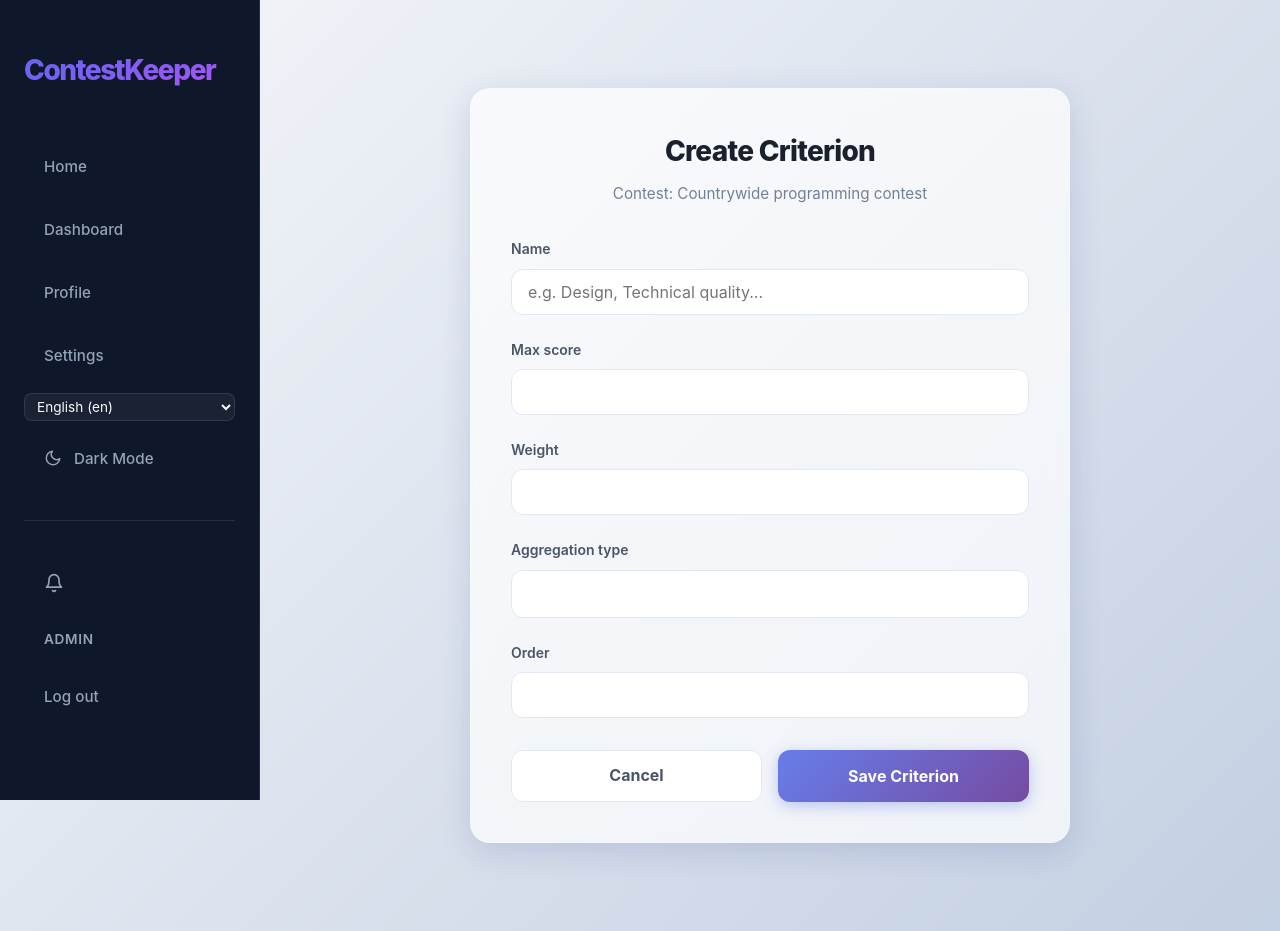
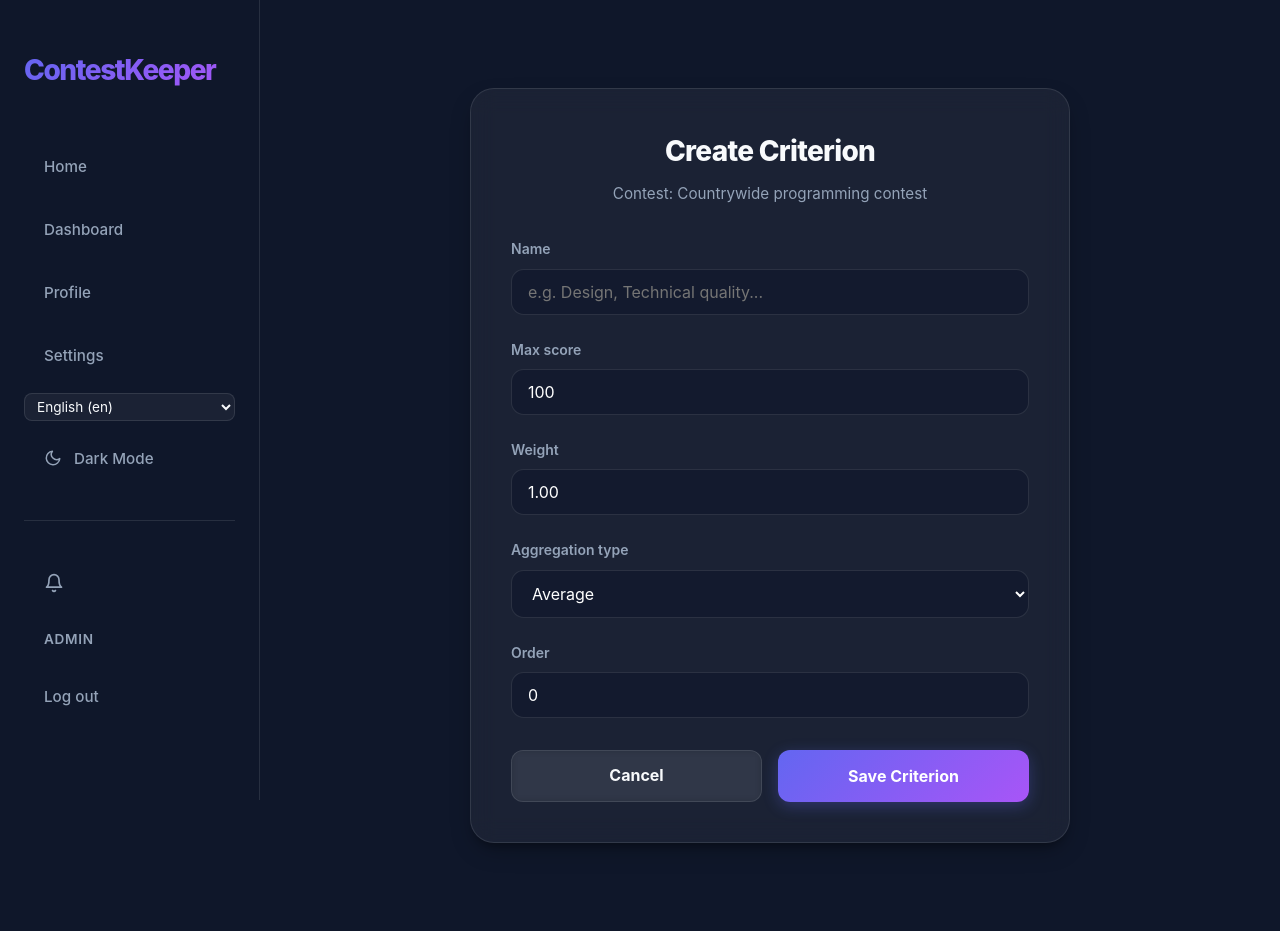
Before and after one commit to yourbrolol/team404NotFound, a Django app: page /en/contests/10/criteria/new/ in a window 1280 px wide. Run offline with Django 5.2, Linux system fonts and the light colour scheme; a user stored in the database is signed in; data comes from the database, SQL or seed files in the repository; some web fonts are replaced.

Commit message:
changed some hardcoded text variables

```diff
--- a/ContestKeeper/app/static/css/contests/criterion_form.css
+++ b/ContestKeeper/app/static/css/contests/criterion_form.css
@@ -1,20 +1,20 @@
 :root {
-    --glass-bg: rgba(255, 255, 255, 0.7);
-    --glass-border: rgba(255, 255, 255, 0.3);
-    --glass-shadow: 0 8px 32px 0 rgba(31, 38, 135, 0.15);
+    --glass-bg: var(--bg-card);
+    --glass-border: var(--border);
+    --glass-shadow: var(--shadow-lg);
 }
 
 body {
-    background: linear-gradient(135deg, #f5f7fa 0%, #c3cfe2 100%);
+    background-color: var(--bg-dark);
     min-height: 100vh;
 }
 
 .glass-card {
     background: var(--glass-bg);
-    backdrop-filter: blur(10px);
-    -webkit-backdrop-filter: blur(10px);
+    backdrop-filter: blur(12px);
+    -webkit-backdrop-filter: blur(12px);
     border: 1px solid var(--glass-border);
-    border-radius: 20px;
+    border-radius: 1.5rem;
     box-shadow: var(--glass-shadow);
     padding: 2.5rem;
     max-width: 600px;
@@ -30,13 +30,13 @@
 .form-title {
     font-size: 1.75rem;
     font-weight: 800;
-    color: #1a202c;
+    color: var(--text-main);
     margin-bottom: 0.5rem;
     text-align: center;
 }
 
 .form-subtitle {
-    color: #718096;
+    color: var(--text-muted);
     text-align: center;
     margin-bottom: 2rem;
     font-size: 0.95rem;
@@ -50,29 +50,31 @@
     display: block;
     font-size: 0.875rem;
     font-weight: 600;
-    color: #4a5568;
+    color: var(--text-muted);
     margin-bottom: 0.5rem;
 }
 
 .form-input {
     width: 100%;
     padding: 0.75rem 1rem;
-    border: 1px solid #e2e8f0;
-    border-radius: 12px;
-    background: white;
+    border: 1px solid var(--border);
+    border-radius: 0.8rem;
+    background: var(--input-bg);
+    color: var(--input-text);
     transition: all 0.2s;
     font-size: 1rem;
 }
 
 .form-input:focus {
     outline: none;
-    border-color: #667eea;
-    box-shadow: 0 0 0 3px rgba(102, 126, 234, 0.2);
+    border-color: var(--primary);
+    background: var(--input-bg-focus);
+    box-shadow: 0 0 0 3px rgba(var(--primary-rgb), 0.2);
 }
 
 .help-text {
     font-size: 0.75rem;
-    color: #a0aec0;
+    color: var(--text-muted);
     margin-top: 0.375rem;
 }
 
@@ -88,7 +90,7 @@
     align-items: center;
     justify-content: center;
     padding: 0.75rem 1.5rem;
-    border-radius: 12px;
+    border-radius: 0.75rem;
     font-weight: 700;
     transition: all 0.2s;
     cursor: pointer;
@@ -98,28 +100,29 @@
 }
 
 .btn-primary {
-    background: linear-gradient(135deg, #667eea 0%, #764ba2 100%);
+    background: linear-gradient(135deg, var(--primary) 0%, var(--secondary) 100%);
     color: white;
-    box-shadow: 0 4px 15px rgba(102, 126, 234, 0.4);
+    box-shadow: 0 4px 15px rgba(var(--primary-rgb), 0.3);
 }
 
 .btn-primary:hover {
     transform: translateY(-2px);
-    box-shadow: 0 6px 20px rgba(102, 126, 234, 0.5);
+    box-shadow: 0 6px 20px rgba(var(--primary-rgb), 0.4);
 }
 
 .btn-secondary {
-    background: white;
-    color: #4a5568;
-    border: 1px solid #e2e8f0;
+    background: var(--glass);
+    color: var(--text-main);
+    border: 1px solid var(--border);
+    backdrop-filter: blur(4px);
 }
 
 .btn-secondary:hover {
-    background: #f7fafc;
+    background: var(--glass-hover);
 }
 
 .error-text {
-    color: #e53e3e;
+    color: var(--error);
     font-size: 0.8rem;
     margin-top: 0.25rem;
 }
--- a/ContestKeeper/app/static/css/core/common.css
+++ b/ContestKeeper/app/static/css/core/common.css
@@ -2,6 +2,7 @@
   /* Sidebar width — keep in sync with nav.css (fixed rail + main offset) */
   --nav-width: 260px;
   --primary: #6366f1;
+  --primary-rgb: 99, 102, 241;
   --primary-hover: #4f46e5;
   --secondary: #a855f7;
   --bg-dark: #0f172a;
@@ -15,6 +16,12 @@
   --input-bg-focus: rgba(15, 23, 42, 0.8);
   --input-text: #ffffff;
   --shadow-lg: 0 10px 25px -5px rgba(0, 0, 0, 0.3), 0 8px 10px -6px rgba(0, 0, 0, 0.3);
+
+  /* Semantic Colors */
+  --success: #22c55e;
+  --error: #ef4444;
+  --warning: #f59e0b;
+  --info: #3b82f6;
 }
 
 @media (max-width: 1200px) {
@@ -35,6 +42,12 @@
   --input-bg-focus: rgba(0, 0, 0, 0.07);
   --input-text: #1e293b;
   --shadow-lg: 0 10px 25px -5px rgba(0, 0, 0, 0.08), 0 8px 10px -6px rgba(0, 0, 0, 0.06);
+
+  /* Semantic Colors - Light adjustments */
+  --success: #16a34a;
+  --error: #dc2626;
+  --warning: #d97706;
+  --info: #2563eb;
 }
 
 * {
--- a/ContestKeeper/app/templates/app/schedule/schedule.html
+++ b/ContestKeeper/app/templates/app/schedule/schedule.html
@@ -51,7 +51,7 @@
                     <h2 style="font-size: 1.5rem; font-weight: 800; color: var(--text-main); margin: 0;">{{ event.title }}</h2>
                     {% if user == contest.organizer %}
                     <a href="{% url 'schedule_event_delete' contest.pk event.pk %}"
-                        style="color: var(--text-muted); transition: color 0.2s;" onmouseover="this.style.color='#ef4444'"
+                        style="color: var(--text-muted); transition: color 0.2s;" onmouseover="this.style.color='var(--error)'"
                         onmouseout="this.style.color='var(--text-muted)'">
                         <svg width="20" height="20" fill="none" stroke="currentColor" viewBox="0 0 24 24">
                             <path stroke-linecap="round" stroke-linejoin="round" stroke-width="2"
@@ -67,7 +67,7 @@
                 {% endif %}
 
                 {% if event.round %}
-                <div style="margin-top: 1.5rem; border-top: 1px solid rgba(0,0,0,0.05); padding-top: 1rem;">
+                <div style="margin-top: 1.5rem; border-top: 1px solid var(--border); padding-top: 1rem;">
                     <a href="{% if user == contest.organizer %}{% url 'round_detail' contest.pk event.round.id %}{% else %}{% url 'round_detail_team' contest.pk event.round.id %}{% endif %}"
                         class="btn btn-sm btn-primary" style="font-size: 0.8rem; border-radius: 8px;">
                         {% if event.event_type == 'DEADLINE' %}
@@ -81,7 +81,7 @@
             </div>
         </div>
         {% empty %}
-        <div style="text-align: center; padding: 5rem 0; color: #64748b;">
+        <div style="text-align: center; padding: 5rem 0; color: var(--text-muted);">
             <svg style="width: 64px; opacity: 0.3; margin-bottom: 2rem;" fill="none" stroke="currentColor"
                 viewBox="0 0 24 24">
                 <path stroke-linecap="round" stroke-linejoin="round" stroke-width="2"
```
Also changed, not shown: ContestKeeper/app/static/css/admin/admin_application_list.css (+21 -7 lines), ContestKeeper/app/static/css/contests/contest_detail.css (+12 -15 lines), ContestKeeper/app/static/css/contests/contest_rounds_team.css (+15 -12 lines), ContestKeeper/app/templates/app/juries/jury_evaluation.html (+13 -13 lines), ContestKeeper/app/templates/app/rounds/round_form.html (+15 -15 lines).
